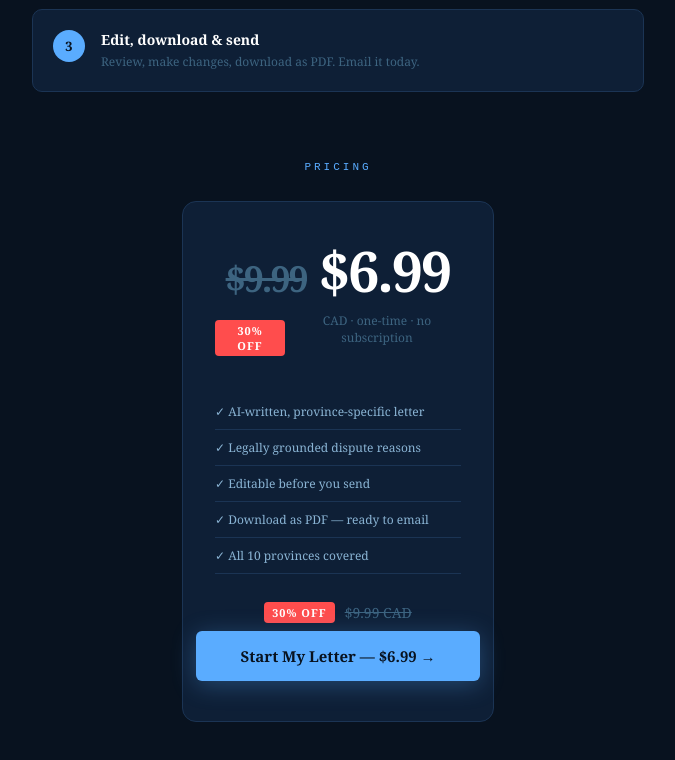
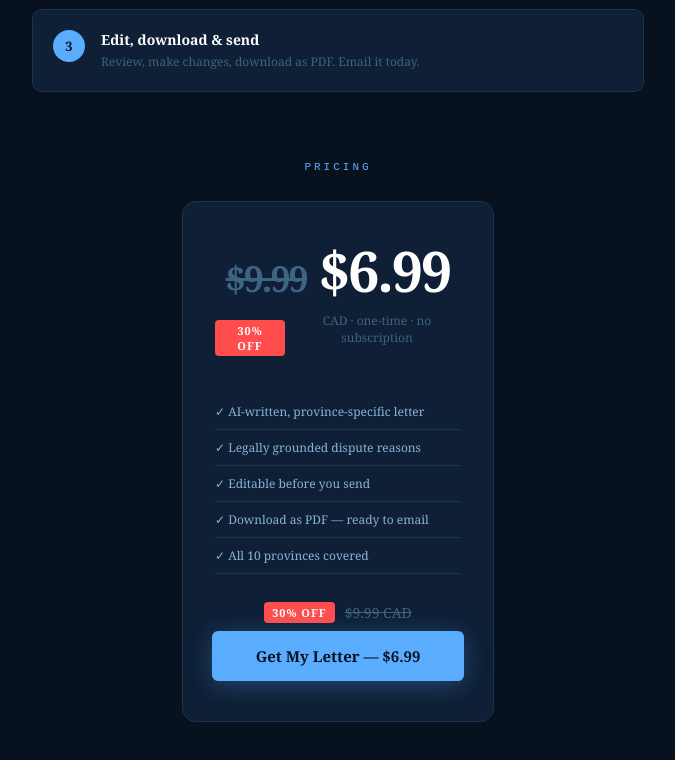
Before and after one commit to armiiinsaber/Depositback, a Next.js app: page / in a window 1280 px wide. Shown: the part 993-1753 px from the top of the page, without its empty margins (302-977 px from the left). Built offline with nearby package versions, Linux system fonts and the light colour scheme.

Commit message:
Update index.js

```diff
--- a/pages/index.js
+++ b/pages/index.js
@@ -293,7 +293,7 @@ export default function DepositBack() {
               <span style={{background:'#ff4d4d',color:'#fff',fontSize:11,fontWeight:700,padding:'3px 8px',borderRadius:4,letterSpacing:'1px'}}>30% OFF</span>
               <span style={{color:'#3d6480',fontSize:14,textDecoration:'line-through'}}>$9.99 CAD</span>
             </div>
-            <button style={s.cta} onClick={() => setStep('form')}>Start My Letter — $6.99 →</button>
+            <button style={s.cta} onClick={() => setStep('form')}>Get My Letter — $6.99</button>
           </div>
         </div>
       </div>
```
